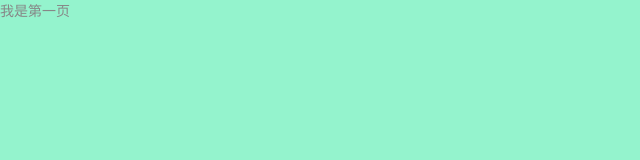
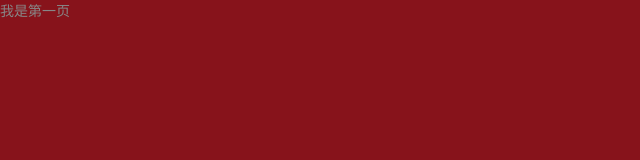
Before and after one commit to POST-AND-GET/m_demo, a plain HTML site: page index.html in a window 1280 px wide. Shown: the whole page, without its empty margins (0-640 px from the left). Drawn offline with Linux system fonts and the light colour scheme.

Commit message:
增加nth-child() 选择器

```diff
--- a/base.css
+++ b/base.css
@@ -8,7 +8,6 @@ body {
     overflow: hidden;
     position: relative;
 }
-
 #wrap {
     width: 100%;
     position: absolute;
@@ -19,3 +18,6 @@ body {
     width: 100%;
     background: #94f3cd;
 }
+.page:nth-child(odd){
+    background: #87131b;
+}
```
